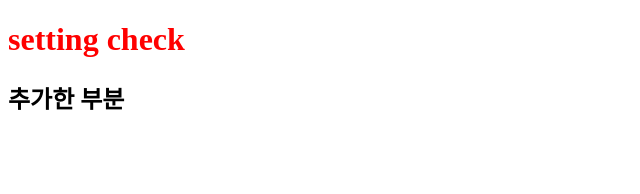
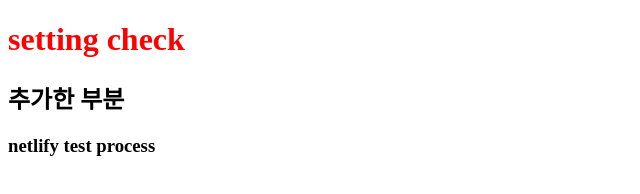
Before and after one commit to merinchain/241201, a plain HTML site: page index.html in a window 1280 px wide. Shown: the whole page, without its empty margins (0-640 px from the left). Drawn offline with Linux system fonts and the light colour scheme.

Commit message:
add nettlify

```diff
--- a/index.html
+++ b/index.html
@@ -9,5 +9,6 @@
 <body>
     <h1 class="red">setting check</h1>
     <h2>추가한 부분</h2>
+    <h3>netlify test process</h3>
 </body>
 </html>
```
